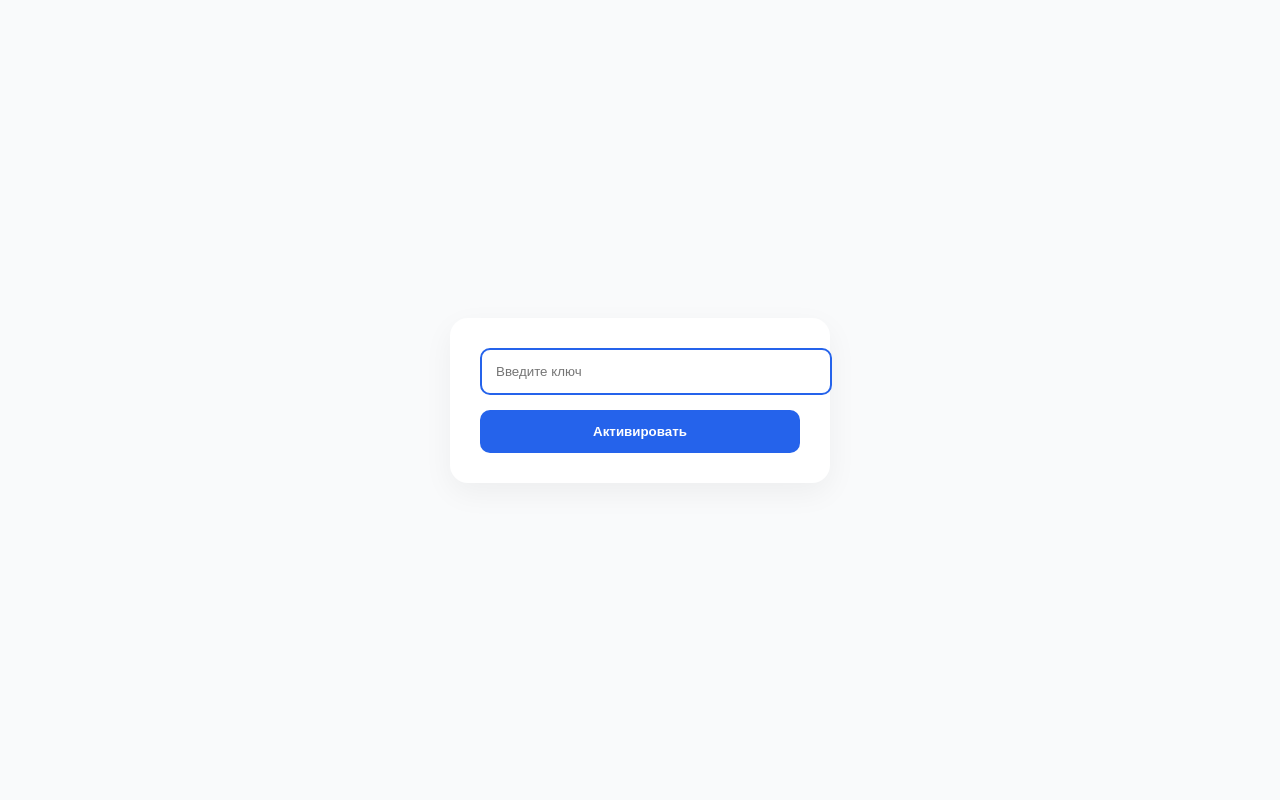
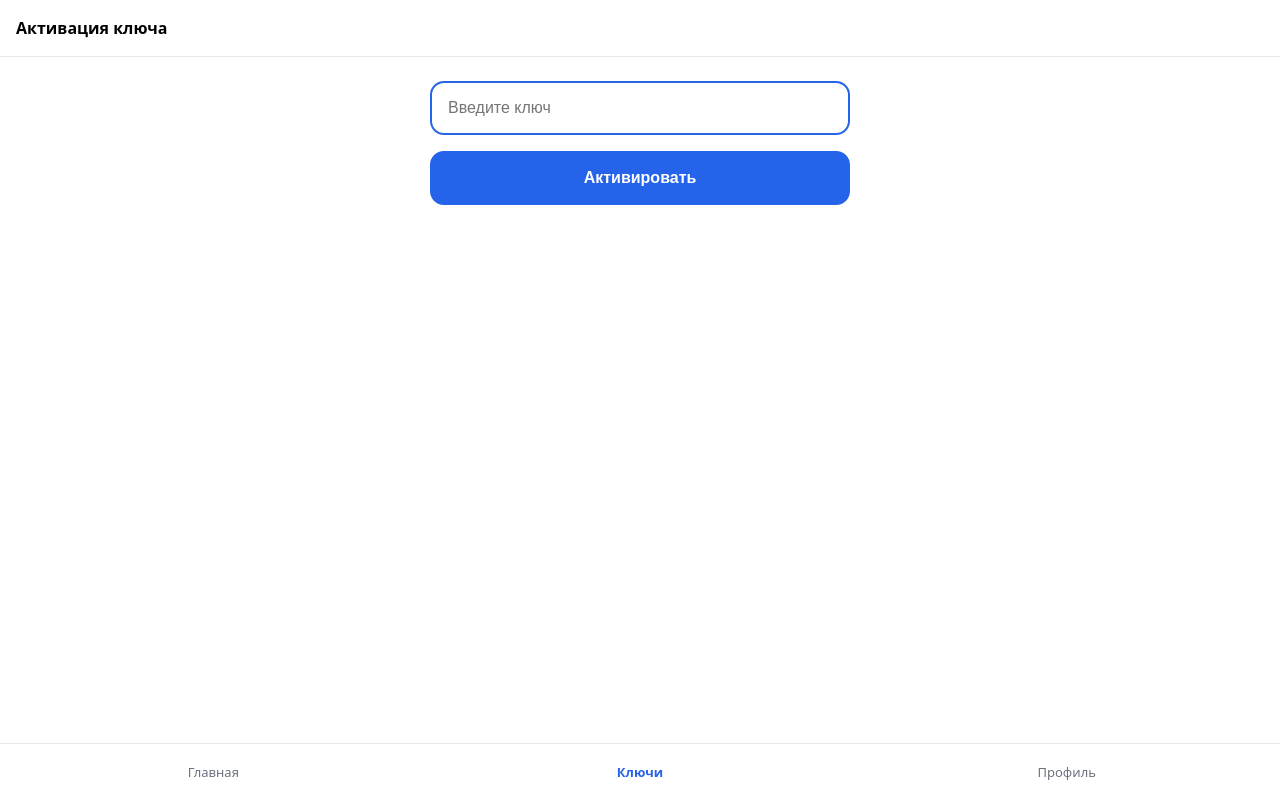
Before and after one commit to projectleoprivate/projectleoprivate.github.io, a plain HTML site: page activate.html in a window 1280 px wide. Drawn offline with Linux system fonts and the light colour scheme.

Commit message:
Update activate.html

```diff
--- a/activate.html
+++ b/activate.html
@@ -2,52 +2,111 @@
 <html lang="ru">
 <head>
 <meta charset="UTF-8">
-<title>Активация</title>
+<title>Активация • Project Leo</title>
 <meta name="viewport" content="width=device-width, initial-scale=1.0">
 
 <style>
+:root {
+  --blue: #2563eb;
+  --border: #e5e7eb;
+}
+
 body {
   margin: 0;
   font-family: system-ui, sans-serif;
-  background: #f9fafb;
-  height: 100vh;
+  background: #ffffff;
+}
+
+header {
+  height: 56px;
   display: flex;
   align-items: center;
+  padding: 0 16px;
+  border-bottom: 1px solid var(--border);
+  font-weight: 700;
+}
+
+.main {
+  padding: 24px 16px 80px;
+  display: flex;
   justify-content: center;
 }
 
 .box {
-  background: white;
-  padding: 30px;
-  border-radius: 18px;
-  width: 320px;
-  box-shadow: 0 10px 30px rgba(0,0,0,.05);
+  width: 100%;
+  max-width: 420px;
+  display: flex;
+  flex-direction: column;
+  gap: 16px;
 }
 
 input {
-  width: 100%;
-  padding: 14px;
-  border-radius: 10px;
-  border: 2px solid #2563eb;
-  margin-bottom: 15px;
+  padding: 16px;
+  border-radius: 14px;
+  border: 2px solid var(--blue);
+  font-size: 16px;
 }
 
 button {
-  width: 100%;
-  padding: 14px;
-  border-radius: 10px;
-  border: none;
-  background: #2563eb;
+  padding: 16px;
+  border-radius: 14px;
+  background: var(--blue);
+  border: 2px solid var(--blue);
   color: white;
-  font-weight: 700;
+  font-size: 16px;
+  font-weight: 600;
+}
+
+button:active {
+  background: white;
+  color: var(--blue);
+}
+
+nav {
+  position: fixed;
+  bottom: 0;
+  left: 0;
+  right: 0;
+  height: 56px;
+  border-top: 1px solid var(--border);
+  background: white;
+  display: flex;
+}
+
+nav a {
+  flex: 1;
+  text-align: center;
+  font-size: 13px;
+  color: #6b7280;
+  text-decoration: none;
+  display: flex;
+  flex-direction: column;
+  justify-content: center;
+}
+
+nav a.active {
+  color: var(--blue);
+  font-weight: 600;
 }
 </style>
 </head>
 
 <body>
-<div class="box">
-  <input placeholder="Введите ключ">
-  <button>Активировать</button>
+
+<header>Активация ключа</header>
+
+<div class="main">
+  <div class="box">
+    <input placeholder="Введите ключ">
+    <button>Активировать</button>
+  </div>
 </div>
+
+<nav>
+  <a href="index.html">Главная</a>
+  <a href="keys.html" class="active">Ключи</a>
+  <a href="#">Профиль</a>
+</nav>
+
 </body>
 </html>
```
